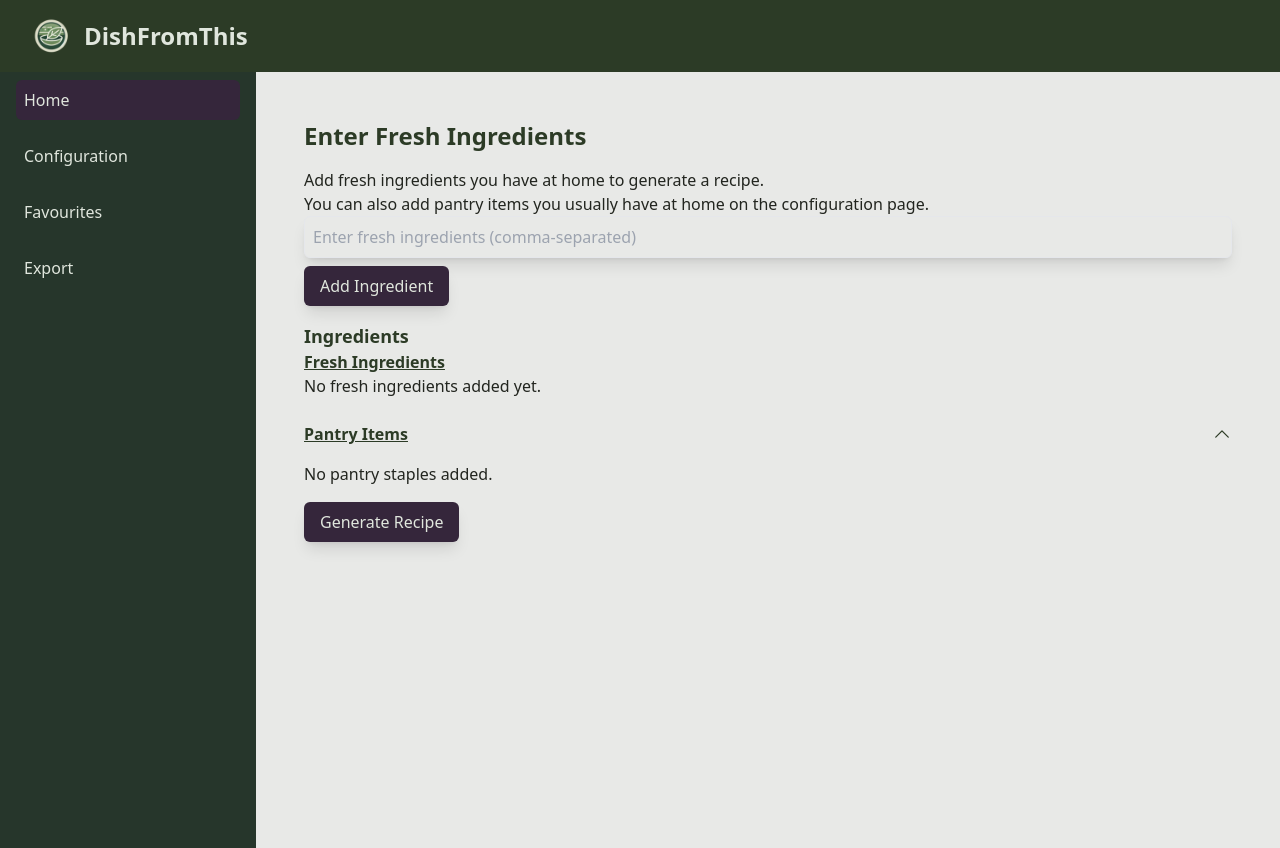
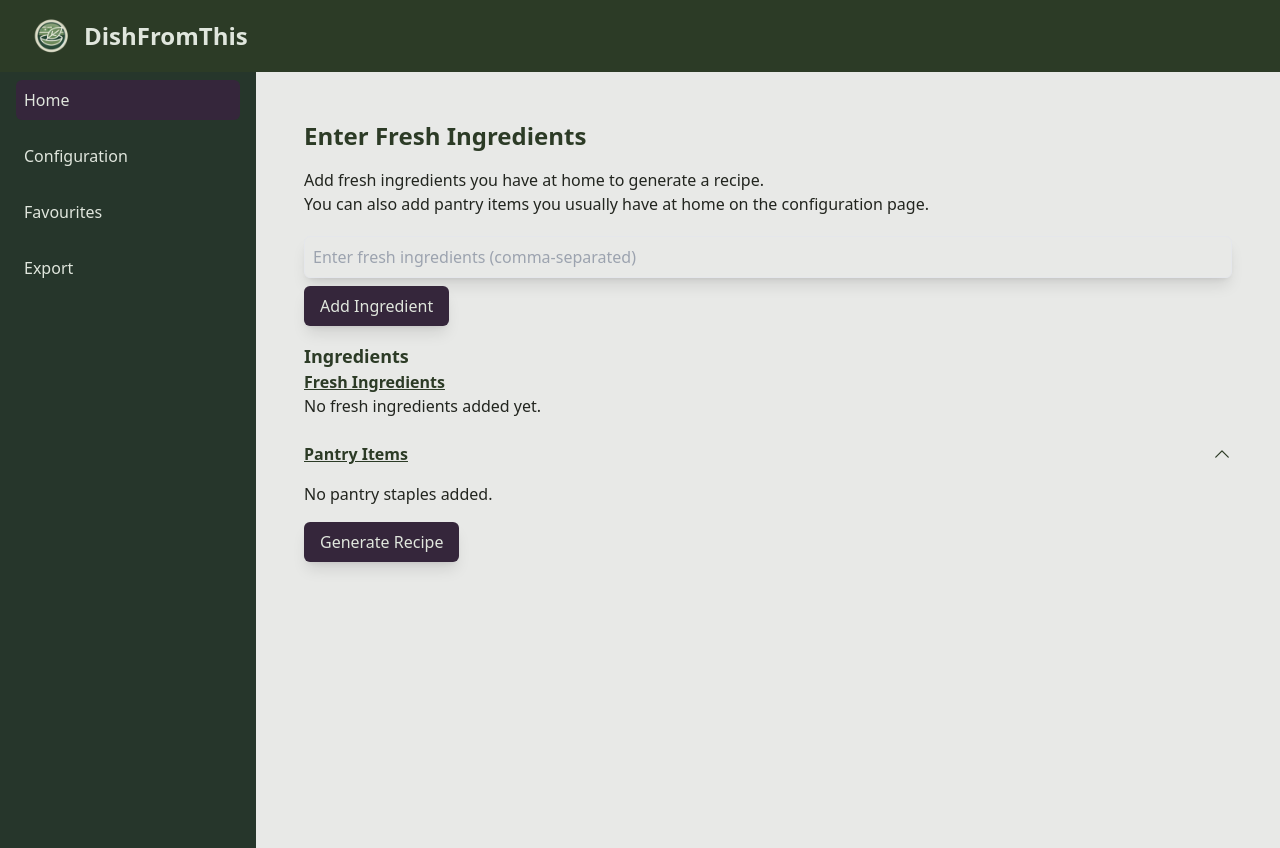
Before and after one commit to Moliver42j/recipe-generator-fe, a Next.js app: page / in a window 1280 px wide. Built offline with nearby package versions, Linux system fonts and the light colour scheme.

Commit message:
not sure what i did or when but I'm going to commit it anyway in case it's important

```diff
--- a/app/page.tsx
+++ b/app/page.tsx
@@ -252,7 +252,7 @@ export default function Home() {
             value={input}
             onChange={(e) => setInput(e.target.value)}
             placeholder="Enter fresh ingredients (comma-separated)"
-            className="border p-2 shadow-lg rounded-md w-full mb-2 bg-background text-foreground"
+            className="border p-2 shadow-lg rounded-md w-full mb-2 mt-5 bg-background text-foreground"
             onKeyDown={(e) => {
               if (e.key === "Enter") {
                 handleAddIngredient();
```
